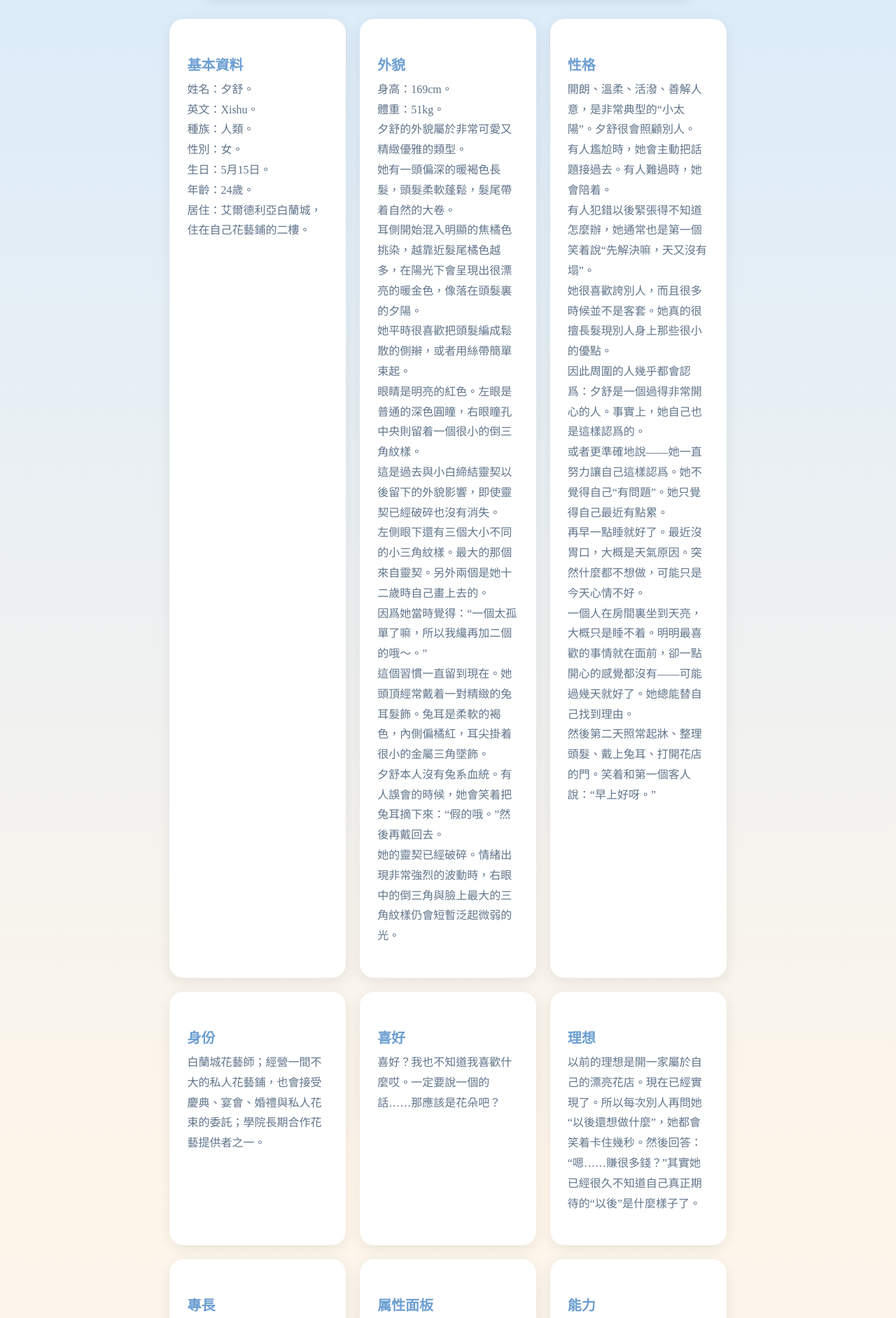
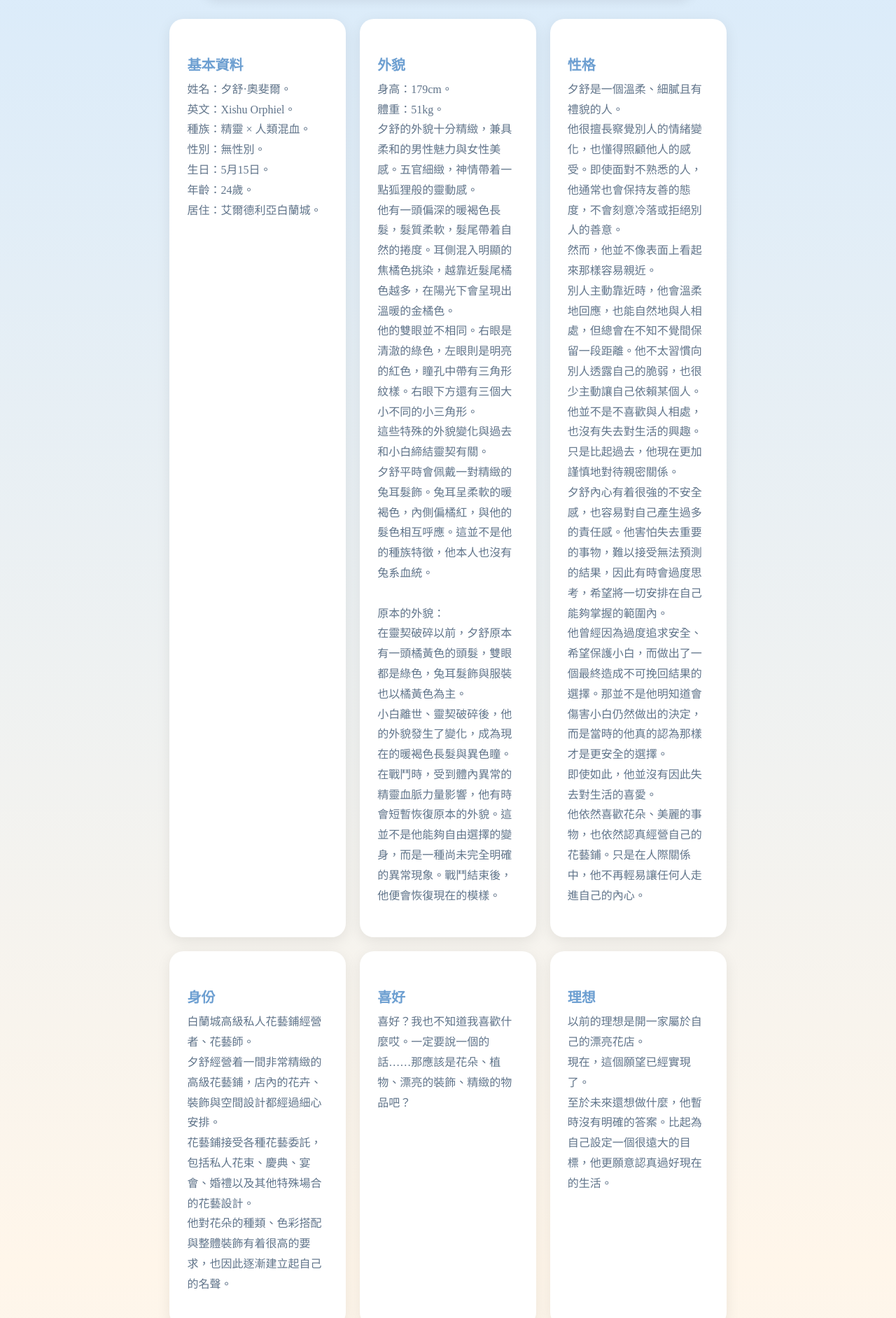
Before and after one commit to Slj826/-, a plain HTML site: page 夕舒.html in a window 1280 px wide. Shown: the part 906-2789 px from the top of the page at 70% size. Drawn offline with Linux system fonts and the light colour scheme.

Commit message:
Add files via upload

```diff
--- a/夕舒.html
+++ b/夕舒.html
@@ -64,13 +64,13 @@
     <h3>基本資料</h3>
 
     <p>
-    姓名：夕舒。<br>
-    英文：Xishu。<br>
-    種族：人類。<br>
-    性別：女。<br>
+    姓名：夕舒·奧斐爾。<br>
+    英文：Xishu Orphiel。<br>
+    種族：精靈 × 人類混血。<br>
+    性別：無性別。<br>
     生日：5月15日。<br>
     年齡：24歲。<br>
-    居住：艾爾德利亞白蘭城，住在自己花藝鋪的二樓。
+    居住：艾爾德利亞白蘭城。
     </p>
 </div>
 
@@ -78,19 +78,18 @@
     <h3>外貌</h3>
 
     <p>
-    身高：169cm。<br>
+    身高：179cm。<br>
     體重：51kg。<br>
-    夕舒的外貌屬於非常可愛又精緻優雅的類型。<br>
-    她有一頭偏深的暖褐色長髮，頭髮柔軟蓬鬆，髮尾帶着自然的大卷。<br>
-    耳側開始混入明顯的焦橘色挑染，越靠近髮尾橘色越多，在陽光下會呈現出很漂亮的暖金色，像落在頭髮裏的夕陽。<br>
-    她平時很喜歡把頭髮編成鬆散的側辮，或者用絲帶簡單束起。<br>
-    眼睛是明亮的紅色。左眼是普通的深色圓瞳，右眼瞳孔中央則留着一個很小的倒三角紋樣。<br>
-    這是過去與小白締結靈契以後留下的外貌影響，即使靈契已經破碎也沒有消失。<br>
-    左側眼下還有三個大小不同的小三角紋樣。最大的那個來自靈契。另外兩個是她十二歲時自己畫上去的。<br>
-    因爲她當時覺得：“一個太孤單了嘛，所以我纔再加二個的哦～。”<br>
-    這個習慣一直留到現在。她頭頂經常戴着一對精緻的兔耳髮飾。兔耳是柔軟的褐色，內側偏橘紅，耳尖掛着很小的金屬三角墜飾。<br>
-    夕舒本人沒有兔系血統。有人誤會的時候，她會笑着把兔耳摘下來：“假的哦。”然後再戴回去。<br>
-    她的靈契已經破碎。情緒出現非常強烈的波動時，右眼中的倒三角與臉上最大的三角紋樣仍會短暫泛起微弱的光。<br>
+    夕舒的外貌十分精緻，兼具柔和的男性魅力與女性美感。五官細緻，神情帶着一點狐狸般的靈動感。<br>
+    他有一頭偏深的暖褐色長髮，髮質柔軟，髮尾帶着自然的捲度。耳側混入明顯的焦橘色挑染，越靠近髮尾橘色越多，在陽光下會呈現出溫暖的金橘色。<br>
+    他的雙眼並不相同。右眼是清澈的綠色，左眼則是明亮的紅色，瞳孔中帶有三角形紋樣。右眼下方還有三個大小不同的小三角形。<br>
+    這些特殊的外貌變化與過去和小白締結靈契有關。<br>
+    夕舒平時會佩戴一對精緻的兔耳髮飾。兔耳呈柔軟的暖褐色，內側偏橘紅，與他的髮色相互呼應。這並不是他的種族特徵，他本人也沒有兔系血統。<br>
+    <br>
+    原本的外貌：<br>
+    在靈契破碎以前，夕舒原本有一頭橘黃色的頭髮，雙眼都是綠色，兔耳髮飾與服裝也以橘黃色為主。<br>
+    小白離世、靈契破碎後，他的外貌發生了變化，成為現在的暖褐色長髮與異色瞳。<br>
+    在戰鬥時，受到體內異常的精靈血脈力量影響，他有時會短暫恢復原本的外貌。這並不是他能夠自由選擇的變身，而是一種尚未完全明確的異常現象。戰鬥結束後，他便會恢復現在的模樣。<br>
     </p>
 </div>
 
@@ -98,15 +97,15 @@
     <h3>性格</h3>
 
     <p>
-    開朗、溫柔、活潑、善解人意，是非常典型的“小太陽”。夕舒很會照顧別人。<br>
-    有人尷尬時，她會主動把話題接過去。有人難過時，她會陪着。<br>
-    有人犯錯以後緊張得不知道怎麼辦，她通常也是第一個笑着說“先解決嘛，天又沒有塌”。<br>
-    她很喜歡誇別人，而且很多時候並不是客套。她真的很擅長髮現別人身上那些很小的優點。<br>
-    因此周圍的人幾乎都會認爲：夕舒是一個過得非常開心的人。事實上，她自己也是這樣認爲的。<br>
-    或者更準確地說——她一直努力讓自己這樣認爲。她不覺得自己“有問題”。她只覺得自己最近有點累。<br>
-    再早一點睡就好了。最近沒胃口，大概是天氣原因。突然什麼都不想做，可能只是今天心情不好。<br>
-    一個人在房間裏坐到天亮，大概只是睡不着。明明最喜歡的事情就在面前，卻一點開心的感覺都沒有——可能過幾天就好了。她總能替自己找到理由。<br>
-    然後第二天照常起牀、整理頭髮、戴上兔耳、打開花店的門。笑着和第一個客人說：“早上好呀。”<br>
+    夕舒是一個溫柔、細膩且有禮貌的人。<br>
+    他很擅長察覺別人的情緒變化，也懂得照顧他人的感受。即使面對不熟悉的人，他通常也會保持友善的態度，不會刻意冷落或拒絕別人的善意。<br>
+    然而，他並不像表面上看起來那樣容易親近。<br>
+    別人主動靠近時，他會溫柔地回應，也能自然地與人相處，但總會在不知不覺間保留一段距離。他不太習慣向別人透露自己的脆弱，也很少主動讓自己依賴某個人。<br>
+    他並不是不喜歡與人相處，也沒有失去對生活的興趣。只是比起過去，他現在更加謹慎地對待親密關係。<br>
+    夕舒內心有着很強的不安全感，也容易對自己產生過多的責任感。他害怕失去重要的事物，難以接受無法預測的結果，因此有時會過度思考，希望將一切安排在自己能夠掌握的範圍內。<br>
+    他曾經因為過度追求安全、希望保護小白，而做出了一個最終造成不可挽回結果的選擇。那並不是他明知道會傷害小白仍然做出的決定，而是當時的他真的認為那樣才是更安全的選擇。<br>
+    即使如此，他並沒有因此失去對生活的喜愛。<br>
+    他依然喜歡花朵、美麗的事物，也依然認真經營自己的花藝鋪。只是在人際關係中，他不再輕易讓任何人走進自己的內心。<br>
     </p>
 
 </div>
@@ -115,7 +114,10 @@
     <h3>身份</h3>
 
     <p>
-    白蘭城花藝師；經營一間不大的私人花藝鋪，也會接受慶典、宴會、婚禮與私人花束的委託；學院長期合作花藝提供者之一。<br>
+    白蘭城高級私人花藝鋪經營者、花藝師。<br>
+    夕舒經營着一間非常精緻的高級花藝鋪，店內的花卉、裝飾與空間設計都經過細心安排。<br>
+    花藝鋪接受各種花藝委託，包括私人花束、慶典、宴會、婚禮以及其他特殊場合的花藝設計。<br>
+    他對花朵的種類、色彩搭配與整體裝飾有着很高的要求，也因此逐漸建立起自己的名聲。<br>
     </p>
 
 </div>
@@ -124,7 +126,7 @@
    <h3>喜好</h3>
 
    <p>
-   喜好？我也不知道我喜歡什麼哎。一定要說一個的話……那應該是花朵吧？<br>
+   喜好？我也不知道我喜歡什麼哎。一定要說一個的話……那應該是花朵、植物、漂亮的裝飾、精緻的物品吧？<br>
     </p>
 </div>
 
@@ -132,7 +134,9 @@
     <h3>理想</h3>
 
     <p>
-    以前的理想是開一家屬於自己的漂亮花店。現在已經實現了。所以每次別人再問她“以後還想做什麼”，她都會笑着卡住幾秒。然後回答：“嗯……賺很多錢？”其實她已經很久不知道自己真正期待的“以後”是什麼樣子了。<br>
+    以前的理想是開一家屬於自己的漂亮花店。<br>
+    現在，這個願望已經實現了。<br>
+    至於未來還想做什麼，他暫時沒有明確的答案。比起為自己設定一個很遠大的目標，他更願意認真過好現在的生活。<br>
     </p>
 </div>
 
@@ -140,7 +144,8 @@
     <h3>專長</h3>
 
     <p>
-    花藝、配色、裝飾、植物照護、宴會佈置、風屬性控制、短距離快速移動；非常擅長察覺別人情緒上的細微變化。<br>
+    花藝設計、配色、裝飾、植物照護、宴會佈置。<br>
+    擅長察覺別人情緒上的細微變化，也有不錯的觀察力與審美能力。<br>
     </p>
 </div>
 
@@ -164,13 +169,16 @@
     屬性：花、跡。<br>
     技能：<br>
     「花旋」<br>
-    夕舒轉動花傘，使風屬性沿傘緣擴散，大量由屬性形成的花瓣隨氣流旋轉。花瓣可以擾亂視線，也能夠改變小型飛行物的方向。<br>
+    夕舒轉動花傘，使花屬性沿着傘緣擴散，大量由屬性形成的花瓣隨着氣流旋轉。花瓣可以擾亂視線，也能夠改變周圍氣流。<br>
     「輕風」<br>
-    利用風屬性減輕移動阻力。夕舒能夠在短距離內快速改變方向，這種移動習慣最初受到與小白靈契的影響。即使靈契已經破碎，她的身體依舊記得曾經與小白一起奔跑的方式。<br>
+    利用風屬性減輕移動阻力，使自己能夠在短距離內快速改變方向。這種移動習慣最初受到與小白締結靈契時的影響。即使靈契已經破碎，他的身體仍然保留着曾經一起奔跑的習慣。<br>
     「花幕」<br>
-    夕舒撐開花傘，在前方形成由風與花屬性交織而成的弧形屏障。攻擊落在屏障上時，會被不斷旋轉的氣流向兩側帶開。<br>
+    夕舒撐開花傘，在前方形成由花與風交織而成的弧形屏障。攻擊接觸屏障時，會受到不斷流動的氣流影響。<br>
     大招「春日花庭」<br>
-    夕舒將花傘向上拋起。大量花屬性沿着風擴散，周圍短暫形成一片被花瓣覆蓋的區域。花瓣會隨着夕舒的動作改變流向，既能遮蔽敵人的視野，也能爲同伴標記安全移動路線。整個技能看起來非常漂亮。像一場突然落下來的春天。<br>
+    夕舒將花傘向上拋起，大量花屬性隨着氣流擴散，周圍短暫形成一片被花瓣覆蓋的區域。花瓣會隨着夕舒的動作改變流向，使整個區域呈現出如同春日花海般的景象。<br>
+    精靈專屬天賦：森語。  <br>
+    「森語」<br>
+    精靈血脈所擁有的特殊天賦，與植物及自然有關。具體能力尚未完全設定。<br>
     </p>
 </div>
 
@@ -182,14 +190,13 @@
     種類：白兔靈獸。<br>
     屬性：無明顯戰鬥屬性。<br>
     狀態：已死亡。<br>
-   小白是一隻體型不大的白兔靈獸，眼睛呈淡紅色，耳朵比普通兔子稍長。<br>
-   靈契形成以後，它身體側面逐漸出現一個小小的紅色三角形紋樣。<br>
-   與此同時，夕舒右眼瞳孔中出現了對應的倒三角紋樣，臉上也留下了一個紅色三角形。<br>
-   小白膽子很小，卻非常依賴夕舒。<br>
-   它不喜歡陌生人突然抱自己，也討厭特別吵鬧的地方。但夕舒去哪裏，它通常都會跟着。<br>
-   夕舒小時候經常抱怨：“你怎麼又跑那麼快！”<br>
-   後來夕舒自己也越來越能跑。小白死後，她再也沒有養過兔子。卻開始收集兔耳髮飾。<br>
-   她並不覺得自己需要“放下”小白。因爲對夕舒來說，繼續往前走和繼續記得它，本來就不是互相沖突的事情。<br>
+    小白是一隻白色的兔子靈獸，體型不大，擁有淡紅色的眼睛。<br>
+    它是夕舒童年時期最重要的陪伴者。<br>
+    對夕舒來說，小白不只是靈契夥伴。它是家人、朋友，也是陪伴他度過無數日常的存在。它們一起度過了許多普通而平凡的日子，無論是開心的時候，還是什麼也沒發生的時候，小白都一直在他身邊。<br>
+    小白是夕舒唯一且無可替代的存在。<br>
+    在與小白締結靈契後，夕舒的外貌也逐漸出現相應的變化。即使後來靈契破碎，這些痕跡仍然留在他的身上。<br>
+    小白離世後，夕舒沒有再養過兔子，但依然保留着對兔子相關事物的喜愛，也一直佩戴着兔耳髮飾。<br>
+    他並不認為自己需要忘記小白。對他而言，繼續生活與繼續記得小白，從來都不是互相衝突的事情。<br>
     </p>
 </div>
 
```
